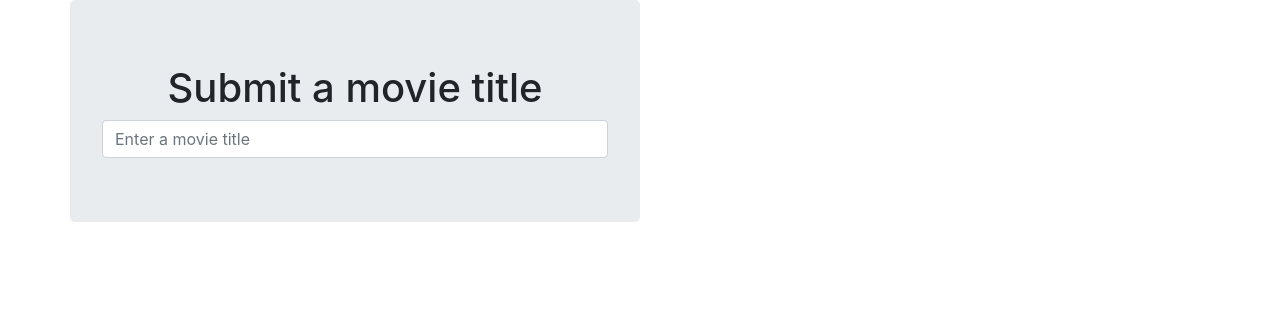
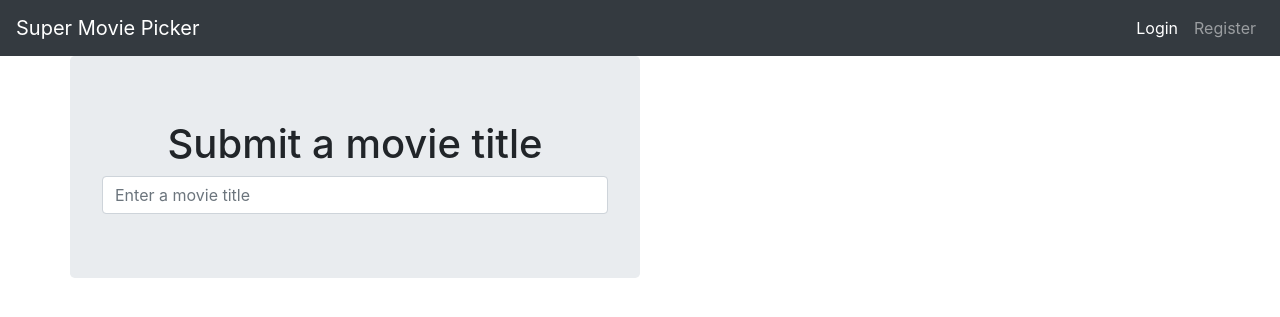
Before and after one commit to greenewk/movie_picker, a Django app: page /movie_picker/ in a window 1280 px wide. Shown: the top 317 px of the page. Run offline with Django 3.2, Linux system fonts and the light colour scheme; data that the repository does not hold is empty; some libraries are stand-ins or nearby versions.

Commit message:
added navbar

```diff
--- a/movie_picker/static/home.css
+++ b/movie_picker/static/home.css
@@ -0,0 +1,5 @@
+
+
+.nav-item {
+    justify-items: flex-end;
+}
--- a/movie_picker/templates/movie_picker/base.html
+++ b/movie_picker/templates/movie_picker/base.html
@@ -10,6 +10,8 @@
         {% endblock %}
     </head>
     <body>
+        {% block nav %}
+        {% endblock %}
       <div class="container">
           <div class="row">
               <div class="col-md-6 col-md-offset-3 jumbotron">
@@ -23,4 +25,5 @@
         {% block main-content %}
         {% endblock %}
     </body>
+
 </html>
--- a/movie_picker/templates/movie_picker/home.html
+++ b/movie_picker/templates/movie_picker/home.html
@@ -2,6 +2,24 @@
 
 {% block css %}
 <link href="/static/home.css" rel="stylesheet">
+{% endblock %}
+
+{% block nav %}
+<nav class="navbar navbar-expand-md  navbar-dark bg-dark">
+    <a class="navbar-brand" href="#">Super Movie Picker</a>
+    <div class="navbar-collapse collapse w-100 order-3 dual-collapse2">
+      <ul class="navbar-nav ml-auto">
+        <li class="nav-item active">
+          <a class="nav-link" href="#">Login</a>
+        </li>
+        <li class="nav-item">
+          <a class="nav-link" href="#">Register</a>
+        </li>
+      </ul>
+      </div>
+
+</nav>
+
 {% endblock %}
 
 {% block top-content %}
```
